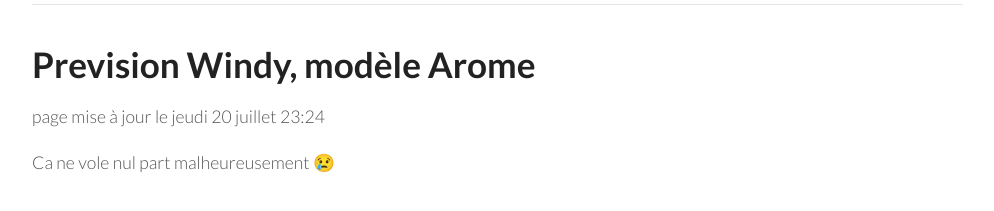
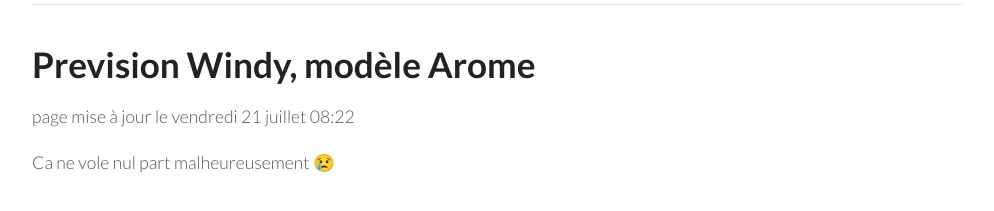
Before and after one commit to parapente-dans-le-nord/parapente-dans-le-nord.github.io, a Jekyll site: the page built from index.markdown, in a window 1280 px wide. Shown: the part 137-348 px from the top of the page, without its empty margins (26-1020 px from the left). Built offline with Jekyll 4.4.1, drawn with Linux system fonts in a browser that asks for light colours.

Commit message:
update index.markdown

```diff
--- a/all.markdown
+++ b/all.markdown
@@ -7,4 +7,4 @@ title:  "Tous les spots"
 {: .links}
 
 # Prevision Windy, modèle Arome
-page mise à jour le jeudi 20 juillet 23:24
+page mise à jour le vendredi 21 juillet 08:22
--- a/index.markdown
+++ b/index.markdown
@@ -7,7 +7,7 @@ title:  "Ou ça vole"
 {: .links}
 
 # Prevision Windy, modèle Arome
-page mise à jour le jeudi 20 juillet 23:24
+page mise à jour le vendredi 21 juillet 08:22
 
 
 Ca ne vole nul part malheureusement 😢
```
